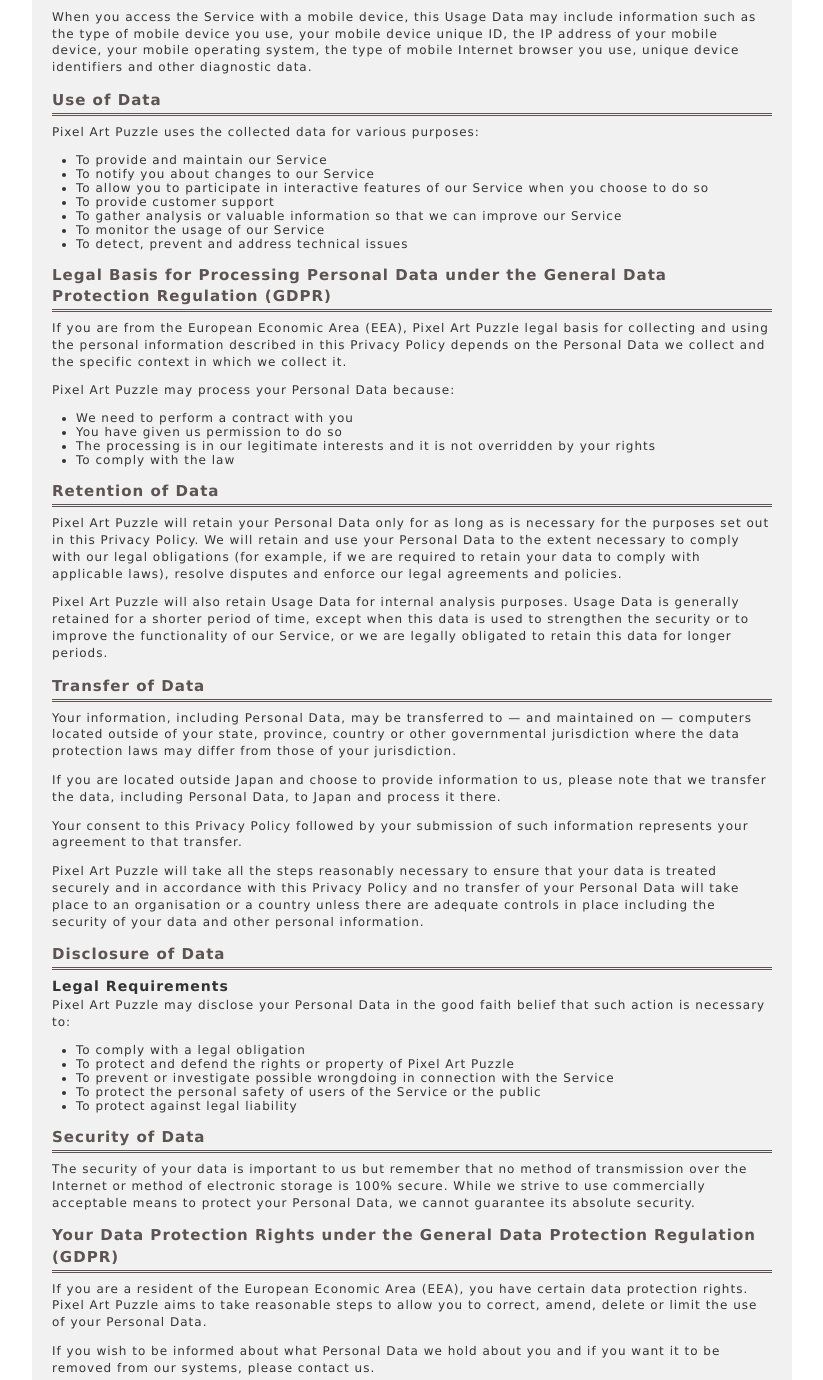
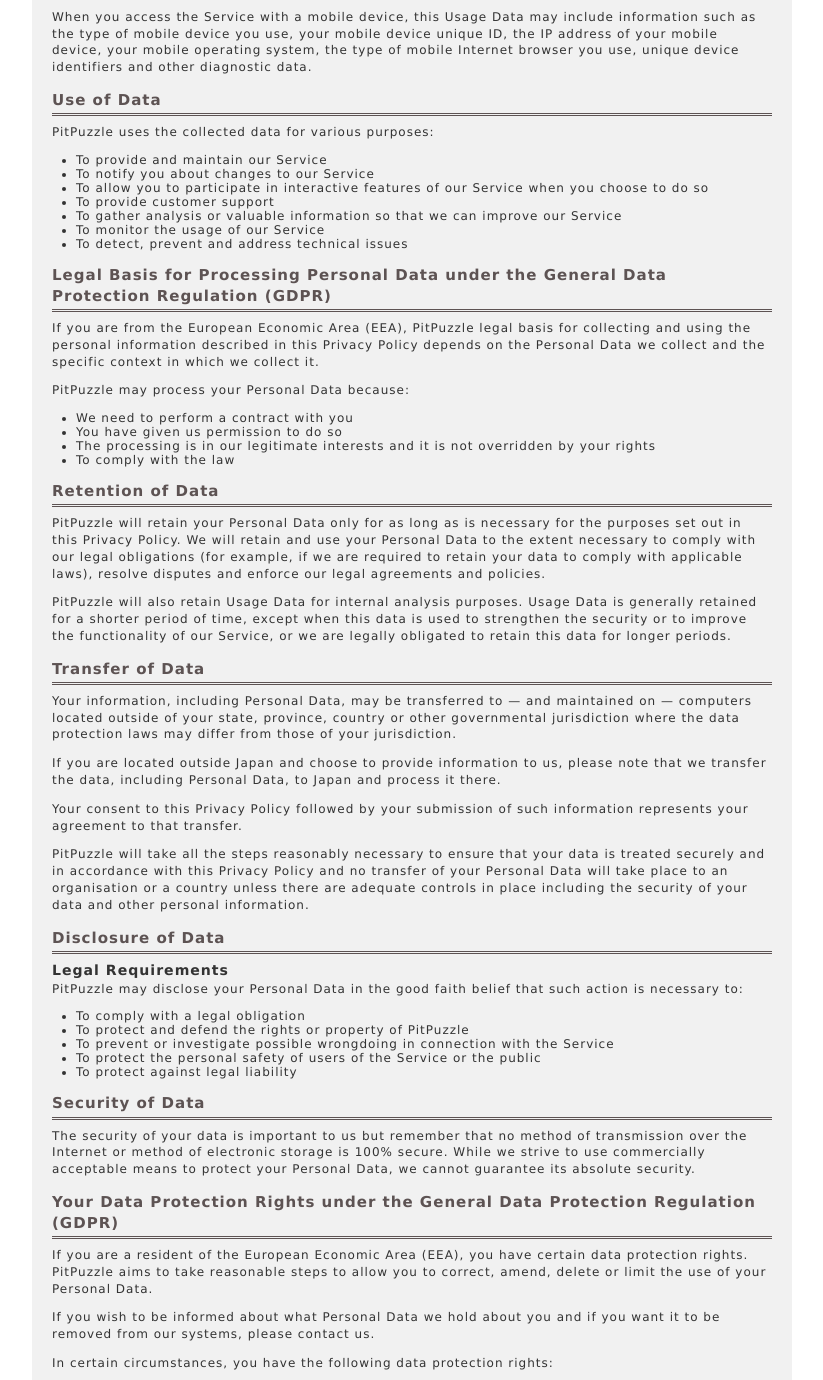
Before and after one commit to sidepelican/privacy-policy-public, a plain HTML site: page bitpuzzle.html in a window 1280 px wide. Shown: the part 994-2374 px from the top of the page, without its empty margins (228-1051 px from the left). Drawn offline with Linux system fonts and the light colour scheme.

Commit message:
update app name

```diff
--- a/bitpuzzle.html
+++ b/bitpuzzle.html
@@ -1,7 +1,7 @@
 <!doctype html>
 <html>
 <head>
-<title>Privacy Policy of Pixel Art Puzzle</title>
+<title>Privacy Policy of PitPuzzle</title>
 
 <meta charset="utf-8" />
 <meta name="viewport" content="width=device-width, initial-scale=1.0" />
@@ -18,7 +18,7 @@
         <p>Effective date: February 2, 2020</p>
     </div>
     <div id="contents">
-        <p>Pixel Art Puzzle ("us", "we", or "our") operates the  website and the Pixel Art Puzzle mobile application (hereinafter referred to as the "Service").</p>
+        <p>PitPuzzle ("us", "we", or "our") operates the  website and the PitPuzzle mobile application (hereinafter referred to as the "Service").</p>
 
         <p>This page informs you of our policies regarding the collection, use and disclosure of personal data when you use our Service and the choices you have associated with that data.</p>
 
@@ -28,7 +28,7 @@
         <ul>
             <li>
                 <p><strong>Service</strong></p>
-                <p>Service means the  website and the Pixel Art Puzzle mobile application operated by Pixel Art Puzzle</p>
+                <p>Service means the  website and the PitPuzzle mobile application operated by PitPuzzle</p>
             </li>
             <li>
                 <p><strong>Personal Data</strong></p>
@@ -75,7 +75,7 @@
         <p>When you access the Service with a mobile device, this Usage Data may include information such as the type of mobile device you use, your mobile device unique ID, the IP address of your mobile device, your mobile operating system, the type of mobile Internet browser you use, unique device identifiers and other diagnostic data.</p>
 
         <h2>Use of Data</h2>
-        <p>Pixel Art Puzzle uses the collected data for various purposes:</p>
+        <p>PitPuzzle uses the collected data for various purposes:</p>
         <ul>
             <li>To provide and maintain our Service</li>
             <li>To notify you about changes to our Service</li>
@@ -88,8 +88,8 @@
 
 
         <h2>Legal Basis for Processing Personal Data under the General Data Protection Regulation (GDPR)</h2>
-        <p>If you are from the European Economic Area (EEA), Pixel Art Puzzle legal basis for collecting and using the personal information described in this Privacy Policy depends on the Personal Data we collect and the specific context in which we collect it.</p>
-        <p>Pixel Art Puzzle may process your Personal Data because:</p>
+        <p>If you are from the European Economic Area (EEA), PitPuzzle legal basis for collecting and using the personal information described in this Privacy Policy depends on the Personal Data we collect and the specific context in which we collect it.</p>
+        <p>PitPuzzle may process your Personal Data because:</p>
         <ul>
             <li>We need to perform a contract with you</li>
             <li>You have given us permission to do so</li>
@@ -99,23 +99,23 @@
 
 
         <h2>Retention of Data</h2>
-        <p>Pixel Art Puzzle will retain your Personal Data only for as long as is necessary for the purposes set out in this Privacy Policy. We will retain and use your Personal Data to the extent necessary to comply with our legal obligations (for example, if we are required to retain your data to comply with applicable laws), resolve disputes and enforce our legal agreements and policies.</p>
-        <p>Pixel Art Puzzle will also retain Usage Data for internal analysis purposes. Usage Data is generally retained for a shorter period of time, except when this data is used to strengthen the security or to improve the functionality of our Service, or we are legally obligated to retain this data for longer periods.</p>
+        <p>PitPuzzle will retain your Personal Data only for as long as is necessary for the purposes set out in this Privacy Policy. We will retain and use your Personal Data to the extent necessary to comply with our legal obligations (for example, if we are required to retain your data to comply with applicable laws), resolve disputes and enforce our legal agreements and policies.</p>
+        <p>PitPuzzle will also retain Usage Data for internal analysis purposes. Usage Data is generally retained for a shorter period of time, except when this data is used to strengthen the security or to improve the functionality of our Service, or we are legally obligated to retain this data for longer periods.</p>
 
         <h2>Transfer of Data</h2>
         <p>Your information, including Personal Data, may be transferred to — and maintained on — computers located outside of your state, province, country or other governmental jurisdiction where the data protection laws may differ from those of your jurisdiction.</p>
         <p>If you are located outside Japan and choose to provide information to us, please note that we transfer the data, including Personal Data, to Japan and process it there.</p>
         <p>Your consent to this Privacy Policy followed by your submission of such information represents your agreement to that transfer.</p>
-        <p>Pixel Art Puzzle will take all the steps reasonably necessary to ensure that your data is treated securely and in accordance with this Privacy Policy and no transfer of your Personal Data will take place to an organisation or a country unless there are adequate controls in place including the security of your data and other personal information.</p>
+        <p>PitPuzzle will take all the steps reasonably necessary to ensure that your data is treated securely and in accordance with this Privacy Policy and no transfer of your Personal Data will take place to an organisation or a country unless there are adequate controls in place including the security of your data and other personal information.</p>
 
         <h2>Disclosure of Data</h2>
 
 
         <h3>Legal Requirements</h3>
-        <p>Pixel Art Puzzle may disclose your Personal Data in the good faith belief that such action is necessary to:</p>
+        <p>PitPuzzle may disclose your Personal Data in the good faith belief that such action is necessary to:</p>
         <ul>
             <li>To comply with a legal obligation</li>
-            <li>To protect and defend the rights or property of Pixel Art Puzzle</li>
+            <li>To protect and defend the rights or property of PitPuzzle</li>
             <li>To prevent or investigate possible wrongdoing in connection with the Service</li>
             <li>To protect the personal safety of users of the Service or the public</li>
             <li>To protect against legal liability</li>
@@ -126,7 +126,7 @@
 
 
         <h2>Your Data Protection Rights under the General Data Protection Regulation (GDPR)</h2>
-        <p>If you are a resident of the European Economic Area (EEA), you have certain data protection rights. Pixel Art Puzzle aims to take reasonable steps to allow you to correct, amend, delete or limit the use of your Personal Data.</p>
+        <p>If you are a resident of the European Economic Area (EEA), you have certain data protection rights. PitPuzzle aims to take reasonable steps to allow you to correct, amend, delete or limit the use of your Personal Data.</p>
         <p>If you wish to be informed about what Personal Data we hold about you and if you want it to be removed from our systems, please contact us.</p>
         <p>In certain circumstances, you have the following data protection rights:</p>
         <ul>
@@ -146,7 +146,7 @@
                 <p><strong>The right to data portability.</strong> You have the right to be provided with a copy of the information we have on you in a structured, machine-readable and commonly used format.</p>
             </li>
             <li>
-                <p><strong>The right to withdraw consent.</strong> You also have the right to withdraw your consent at any time where Pixel Art Puzzle relied on your consent to process your personal information.</p>
+                <p><strong>The right to withdraw consent.</strong> You also have the right to withdraw your consent at any time where PitPuzzle relied on your consent to process your personal information.</p>
             </li>
         </ul>
         <p>Please note that we may ask you to verify your identity before responding to such requests.</p>
@@ -240,7 +240,7 @@
         </ul>
     </div>
     <div id="footer">
-        <div class="copyright">Privacy Policy of Pixel Art Puzzle</div>
+        <div class="copyright">Privacy Policy of PitPuzzle</div>
     </div>
 </div>
 
```
